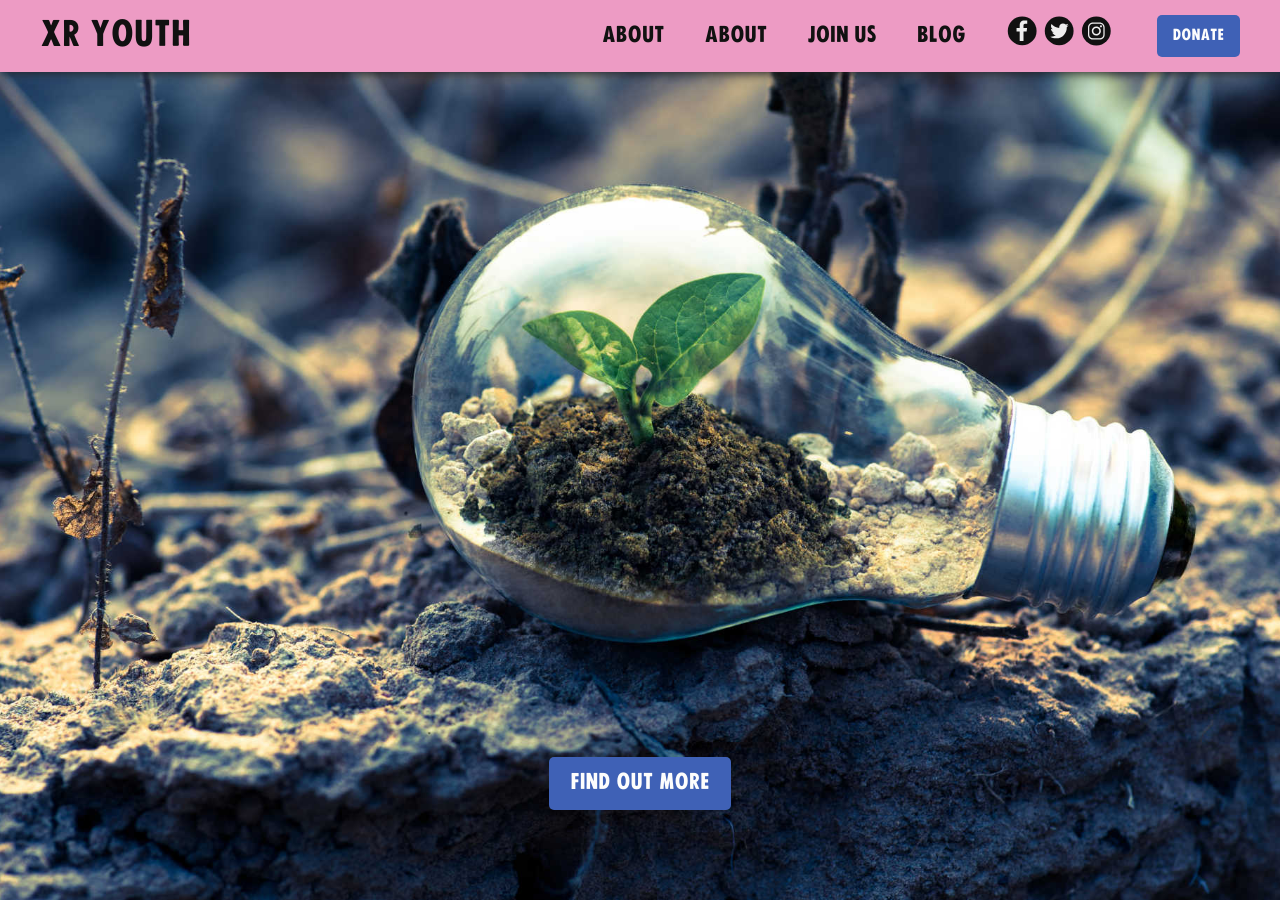
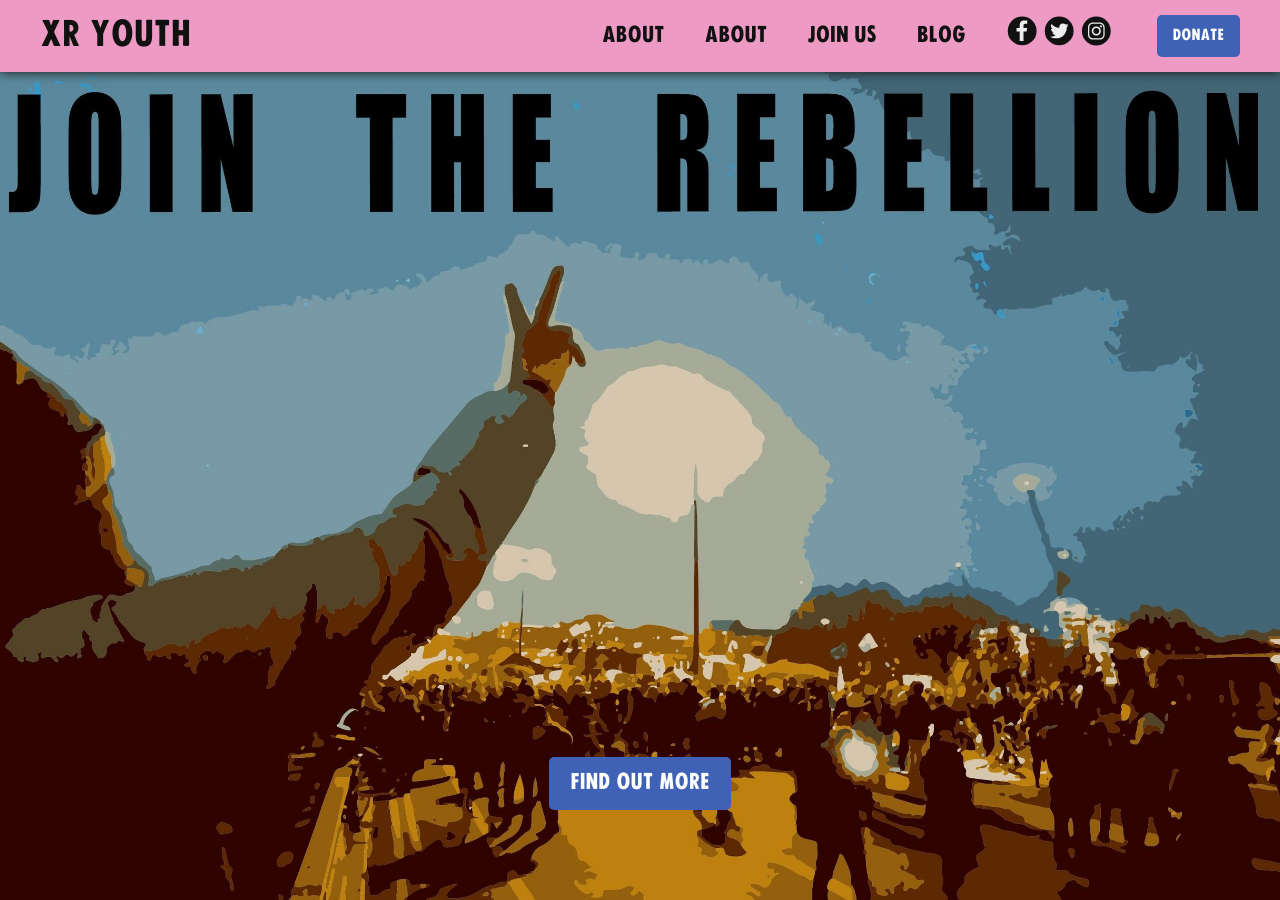
Before and after one commit to joe-irving/xryouth, a Jekyll site: the page built from index.md, in a window 1280 px wide and 900 px high. Built offline with Jekyll 4.4.1, drawn with Linux system fonts in a browser that asks for light colours; our own code applies the rules of GitHub Pages for plain Markdown files.

Commit message:
oops background image

```diff
--- a/index.md
+++ b/index.md
@@ -1,6 +1,6 @@
 ---
 layout: home
-top_image: /assets/demo/bright-bulb-close-up-1108572.jpg # Photo by Singkham from Pexels
+top_image: /assets/images/join-the-rebellion.jpg
 jump:
   text: Find out more
   target: about
```
